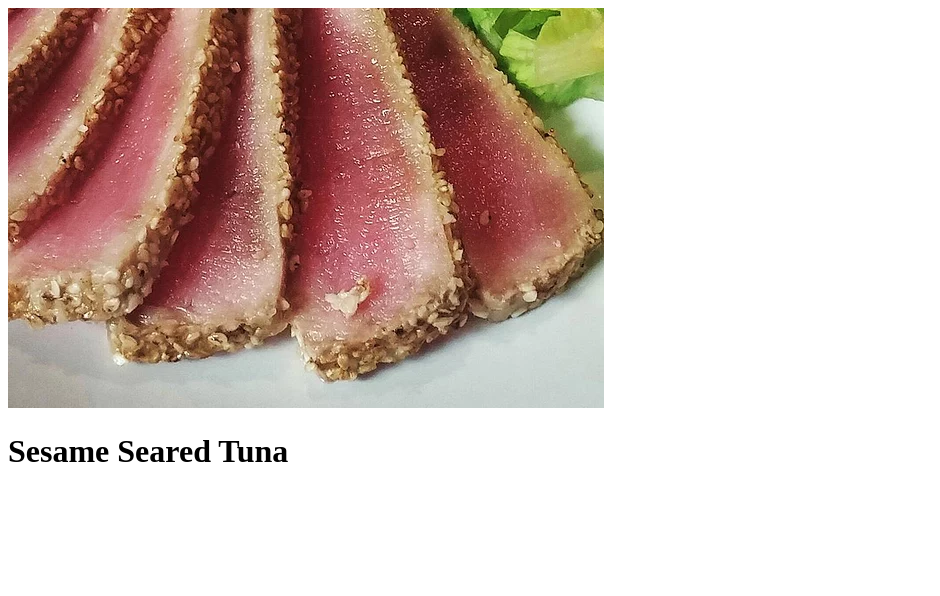
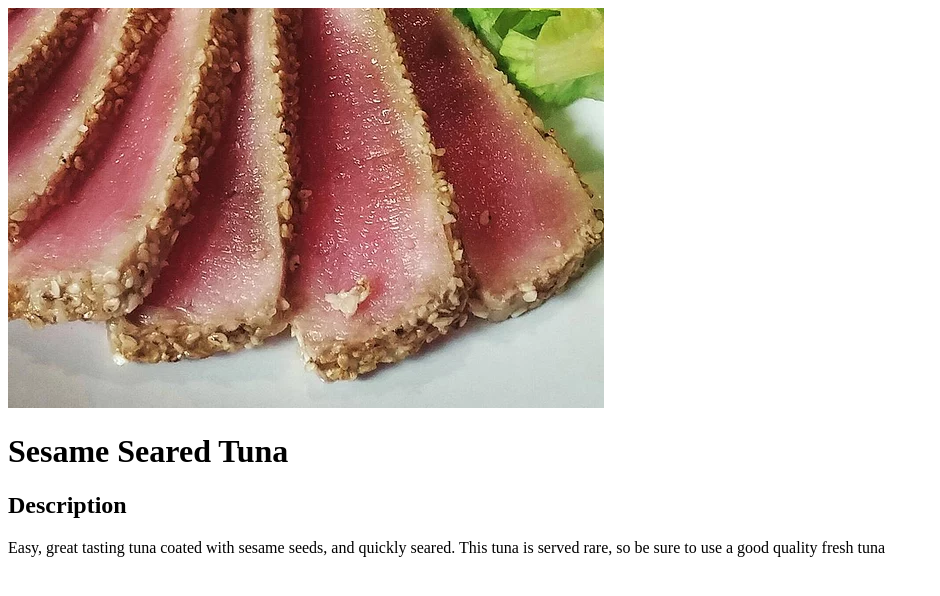
Before and after one commit to Royuin/odin-recipes, a plain HTML site: page recipes/seared-tuna.html in a window 1280 px wide. Shown: the whole page, without its empty margins (0-940 px from the left). Drawn offline with Linux system fonts and the light colour scheme.

Commit message:
made description of recipe with header

```diff
--- a/recipes/seared-tuna.html
+++ b/recipes/seared-tuna.html
@@ -9,5 +9,7 @@
 <body>
   <img src="../img/tuna.jpeg">
   <h1>Sesame Seared Tuna</h1>
+  <h2>Description</h2>
+  <p>Easy, great tasting tuna coated with sesame seeds, and quickly seared. This tuna is served rare, so be sure to use a good quality fresh tuna</p>
 </body>
 </html>
```
